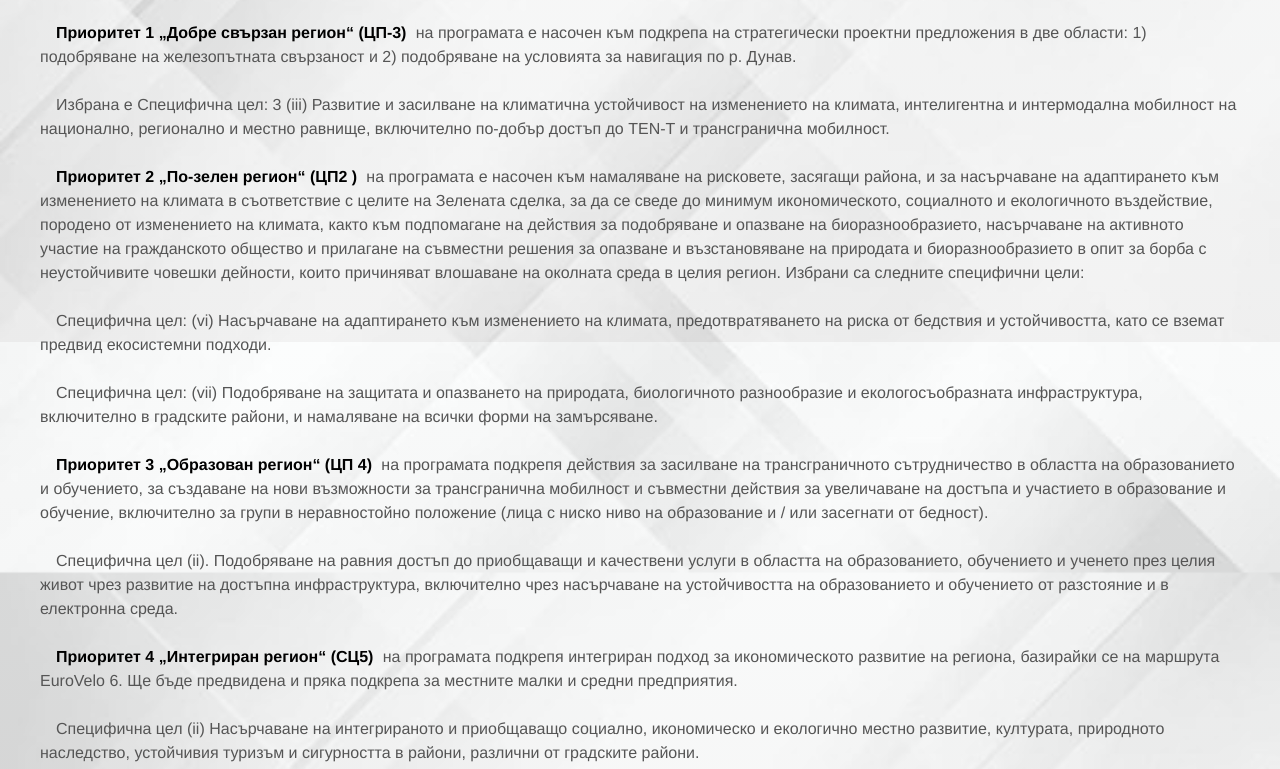
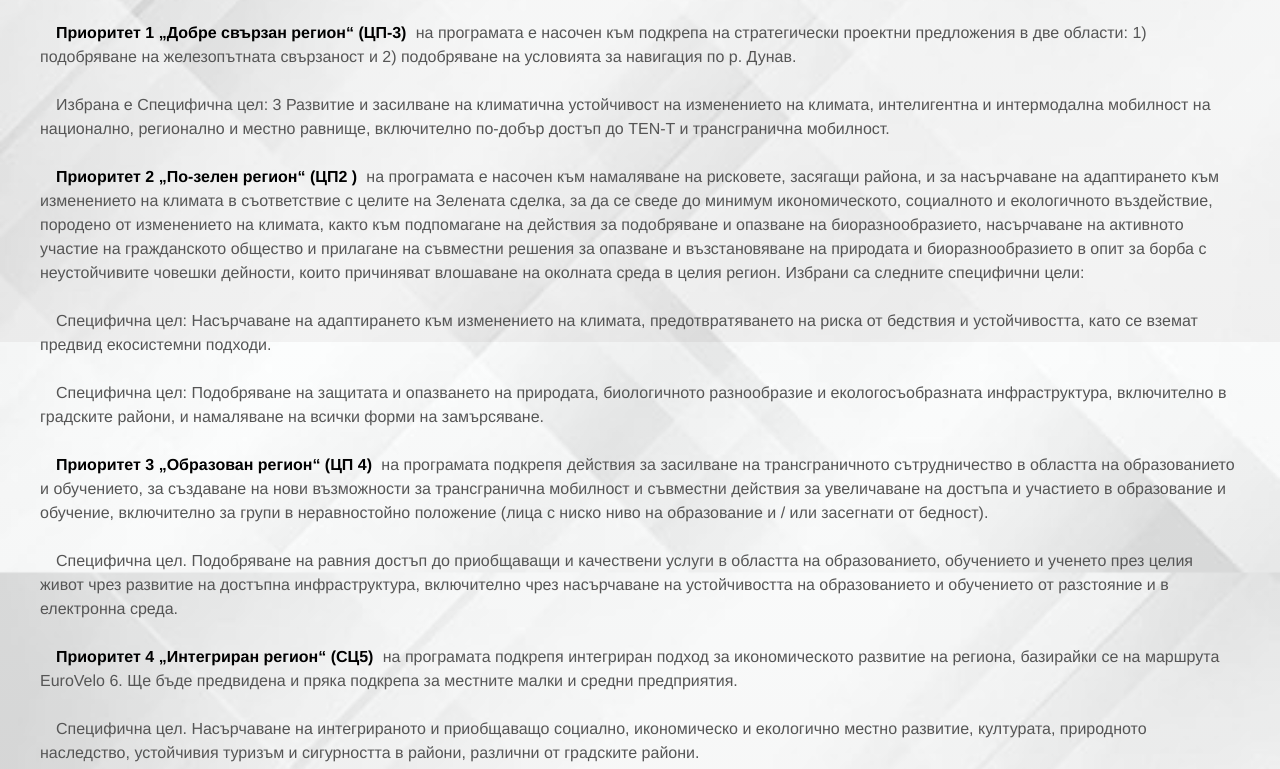
Before and after one commit to MADNMD/euro-projects.github.io, a plain HTML site: page euro-projects/interreg-page.html in a window 1280 px wide. Shown: the part 1352-2121 px from the top of the page. Drawn offline with Linux system fonts and the light colour scheme.

Commit message:
Update interreg-page.html

```diff
--- a/euro-projects/interreg-page.html
+++ b/euro-projects/interreg-page.html
@@ -5,7 +5,7 @@
     <meta charset="UTF-8">
     <meta name="viewport" content="width=device-width, initial-scale=1.0">
     <link rel="stylesheet" href="./styles/site.css">
-    <link rel="icon" type="image/png" href="/images/ruse-logo2.png">
+    <link rel="icon" type="image/png" href="./images/ruse-logo2.png">
     <title>ЕВРОПРОЕКТИ-РУСЕ</title>
 </head>
 
@@ -134,7 +134,7 @@
                             стратегически проектни предложения в две области: 1) подобряване на железопътната свързаност
                             и 2) подобряване на условията за навигация по р. Дунав.
                         </p>
-                        <p>Избрана е Специфична цел: 3 (iii) Развитие и засилване на климатична устойчивост на
+                        <p>Избрана е Специфична цел: 3 Развитие и засилване на климатична устойчивост на
                             изменението на климата, интелигентна и интермодална мобилност на национално, регионално и
                             местно равнище, включително по-добър достъп до TEN-T и трансгранична мобилност.
                         </p>
@@ -148,11 +148,11 @@
                             природата и биоразнообразието в опит за борба с неустойчивите човешки дейности, които
                             причиняват влошаване на околната среда в целия регион. Избрани са следните специфични цели:
                         </p>
-                        <p>Специфична цел: (vi) Насърчаване на адаптирането към изменението на климата,
+                        <p>Специфична цел: Насърчаване на адаптирането към изменението на климата,
                             предотвратяването на риска от бедствия и устойчивостта, като се вземат предвид екосистемни
                             подходи.
                         </p>
-                        <p>Специфична цел: (vii) Подобряване на защитата и опазването на природата, биологичното
+                        <p>Специфична цел: Подобряване на защитата и опазването на природата, биологичното
                             разнообразие и екологосъобразната инфраструктура, включително в градските райони, и
                             намаляване на всички форми на замърсяване.
                         </p>
@@ -163,7 +163,7 @@
                             участието в образование и обучение, включително за групи в неравностойно положение (лица с
                             ниско ниво на образование и / или засегнати от бедност).
                         </p>
-                        <p>Специфична цел (ii). Подобряване на равния достъп до приобщаващи и качествени услуги в
+                        <p>Специфична цел. Подобряване на равния достъп до приобщаващи и качествени услуги в
                             областта на образованието, обучението и ученето през целия живот чрез развитие на достъпна
                             инфраструктура, включително чрез насърчаване на устойчивостта на образованието и обучението
                             от разстояние и в електронна среда.
@@ -173,7 +173,7 @@
                             икономическото развитие на региона, базирайки се на маршрута EuroVelo 6. Ще бъде предвидена
                             и пряка подкрепа за местните малки и средни предприятия.
                         </p>
-                        <p>Специфична цел (ii) Насърчаване на интегрираното и приобщаващо социално, икономическо и
+                        <p>Специфична цел. Насърчаване на интегрираното и приобщаващо социално, икономическо и
                             екологично местно развитие, културата, природното наследство, устойчивия туризъм и
                             сигурността в райони, различни от градските райони.
                         </p>
```
